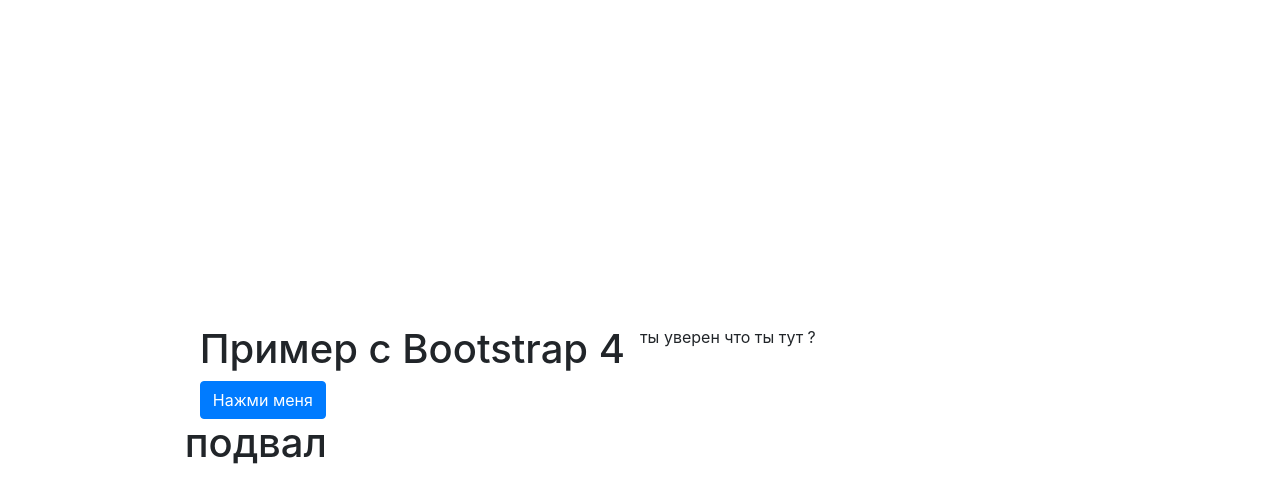
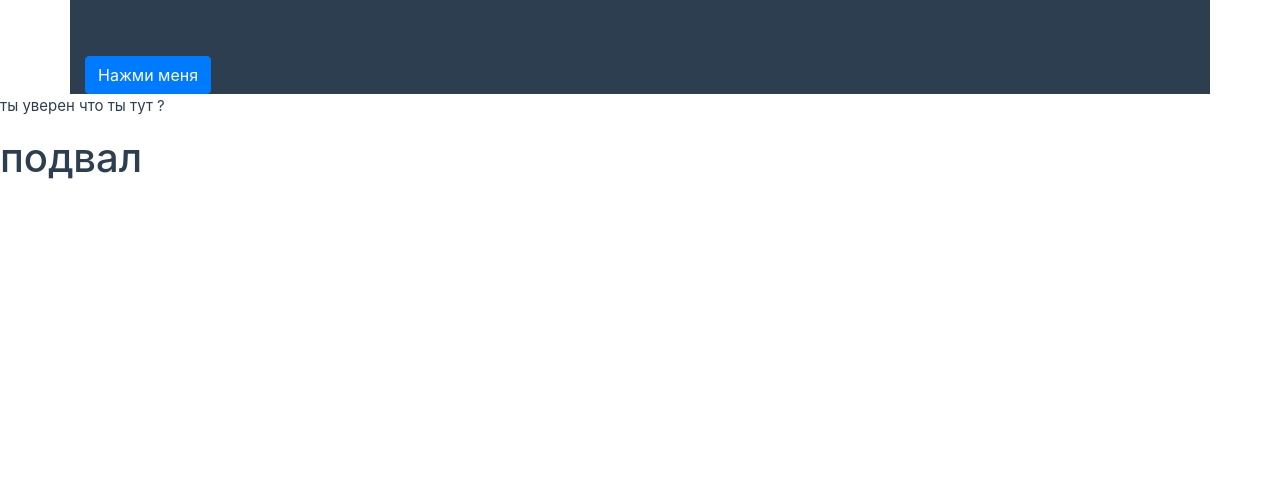
Before and after one commit to Viacheslav1998/quickduck, a Vue app in the folder public/vue-app/: page / in a window 1280 px wide. Shown: the top 502 px of the page. Built offline with nearby package versions, Linux system fonts and the light colour scheme.

Commit message:
quickfix

```diff
--- a/public/vue-app/src/assets/main.css
+++ b/public/vue-app/src/assets/main.css
@@ -1,35 +1 @@
 @import './base.css';
-
-#app {
-  max-width: 1280px;
-  margin: 0 auto;
-  padding: 2rem;
-  font-weight: normal;
-}
-
-a,
-.green {
-  text-decoration: none;
-  color: hsla(160, 100%, 37%, 1);
-  transition: 0.4s;
-  padding: 3px;
-}
-
-@media (hover: hover) {
-  a:hover {
-    background-color: hsla(160, 100%, 37%, 0.2);
-  }
-}
-
-@media (min-width: 1024px) {
-  body {
-    display: flex;
-    place-items: center;
-  }
-
-  #app {
-    display: grid;
-    grid-template-columns: 1fr 1fr;
-    padding: 0 2rem;
-  }
-}
--- a/public/vue-app/src/components/Header.vue
+++ b/public/vue-app/src/components/Header.vue
@@ -12,5 +12,7 @@
 </script>
 
 <style scoped>
-
+.container {
+  background: #2c3e50;
+}
 </style>
--- a/public/vue-app/src/main.js
+++ b/public/vue-app/src/main.js
@@ -1,10 +1,9 @@
-import './assets/main.css'
-
 import { createApp } from 'vue'
 import { createPinia } from 'pinia'
 
 import 'bootstrap/dist/css/bootstrap.min.css';
 import 'bootstrap/dist/js/bootstrap.bundle.min.js';
+import './assets/main.css'
 
 import App from './App.vue'
 import router from './router'
```
